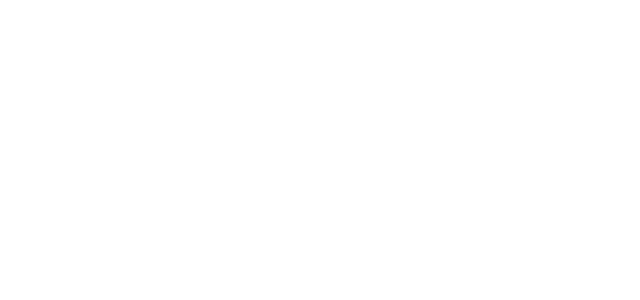
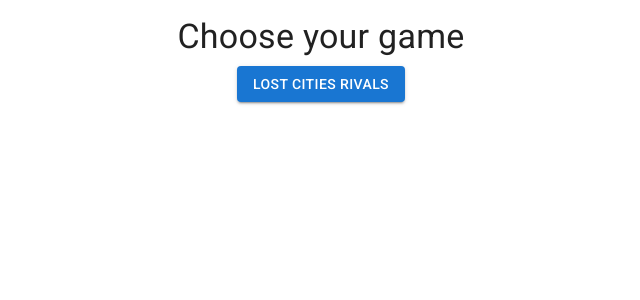
Before and after one commit to themetalfleece/board-game-scores, a React (Create React App) app: page / in a window 1280 px wide. Before the commit this address had no page. Shown: the top 300 px of the page, without its empty margins (319-959 px from the left). Built offline with nearby package versions, Linux system fonts and the light colour scheme.

Commit message:
replace BrowserRouter with HashRouter

```diff
--- a/src/components/routedGames/RoutedGames.router.tsx
+++ b/src/components/routedGames/RoutedGames.router.tsx
@@ -11,7 +11,7 @@
         path={gameRoutes.lostCitiesRivals}
         element={<LostCitiesRivals />}
       />
-      <Route element={<GamePicker />} />
+      <Route index element={<GamePicker />} />
     </Routes>
   );
 };
--- a/src/index.tsx
+++ b/src/index.tsx
@@ -1,6 +1,6 @@
 import React from "react";
 import ReactDOM from "react-dom";
-import { BrowserRouter } from "react-router-dom";
+import { HashRouter } from "react-router-dom";
 import App from "./App";
 import { Provider } from "react-redux";
 import { store } from "./store/store";
@@ -8,9 +8,9 @@
 ReactDOM.render(
   <React.StrictMode>
     <Provider store={store}>
-      <BrowserRouter>
+      <HashRouter>
         <App />
-      </BrowserRouter>
+      </HashRouter>
     </Provider>
   </React.StrictMode>,
   document.getElementById("root")
```
